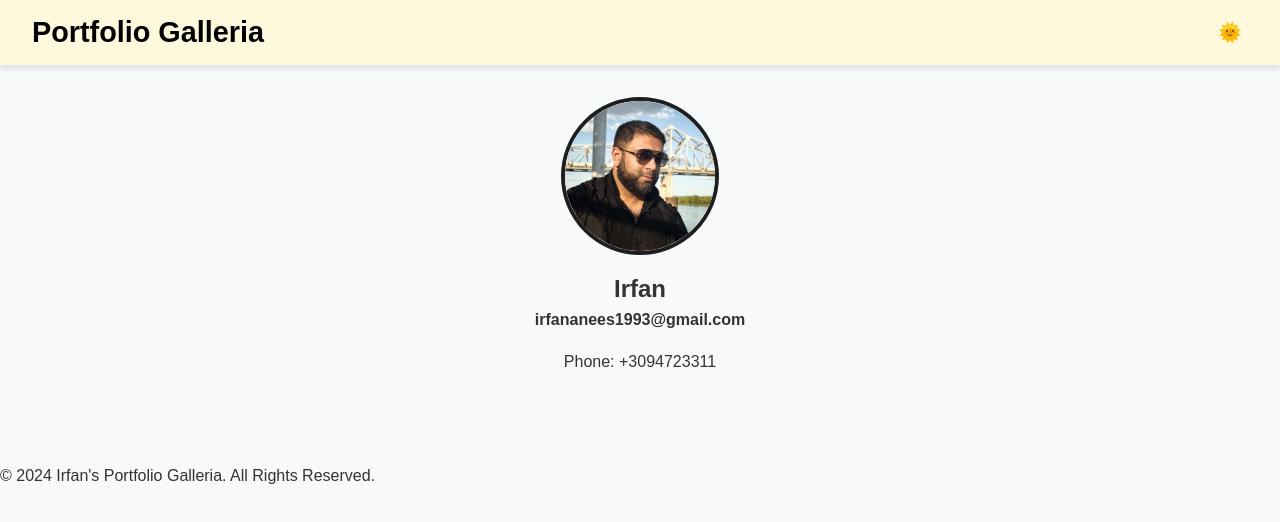
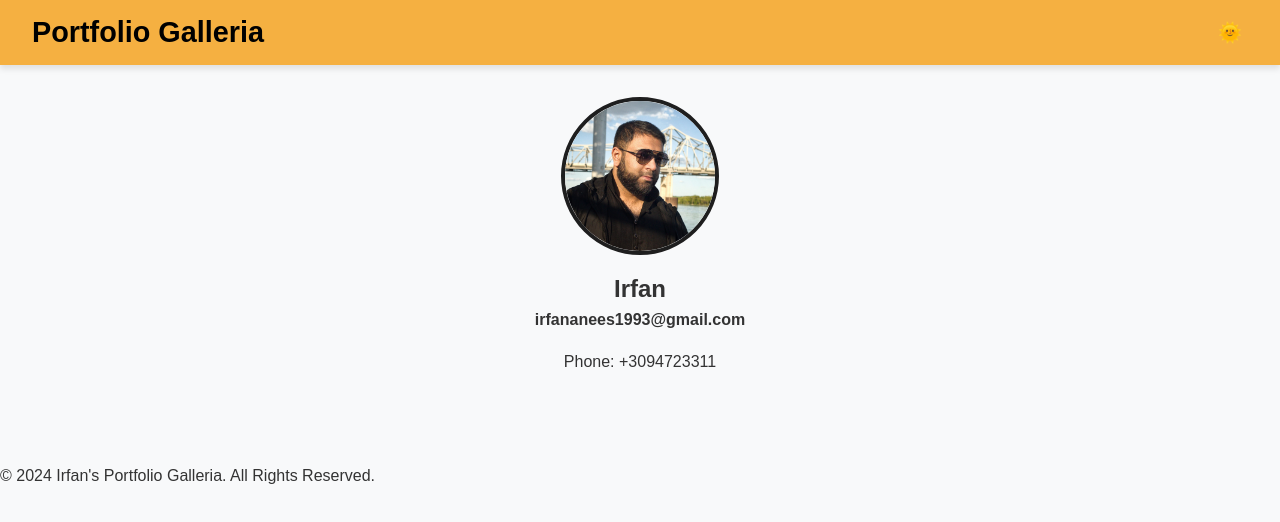
Before and after one commit to irfananees/irfananees.github.io, a plain HTML site: page photography/index.html in a window 1280 px wide. Drawn offline with nearby package versions, Linux system fonts and the light colour scheme; no server answers.

Commit message:
Add files via upload

```diff
--- a/photography/style.css
+++ b/photography/style.css
@@ -23,7 +23,7 @@ color:white;
     justify-content: space-between;
     align-items: center;
     padding: 1rem 2rem;
-    background-color: #FEF8DD;
+    background-color: #f5b041 ;
     color: black;
     box-shadow: 0 4px 6px rgba(0, 0, 0, 0.1); /* Adds a subtle shadow to the bottom */
 }
```
